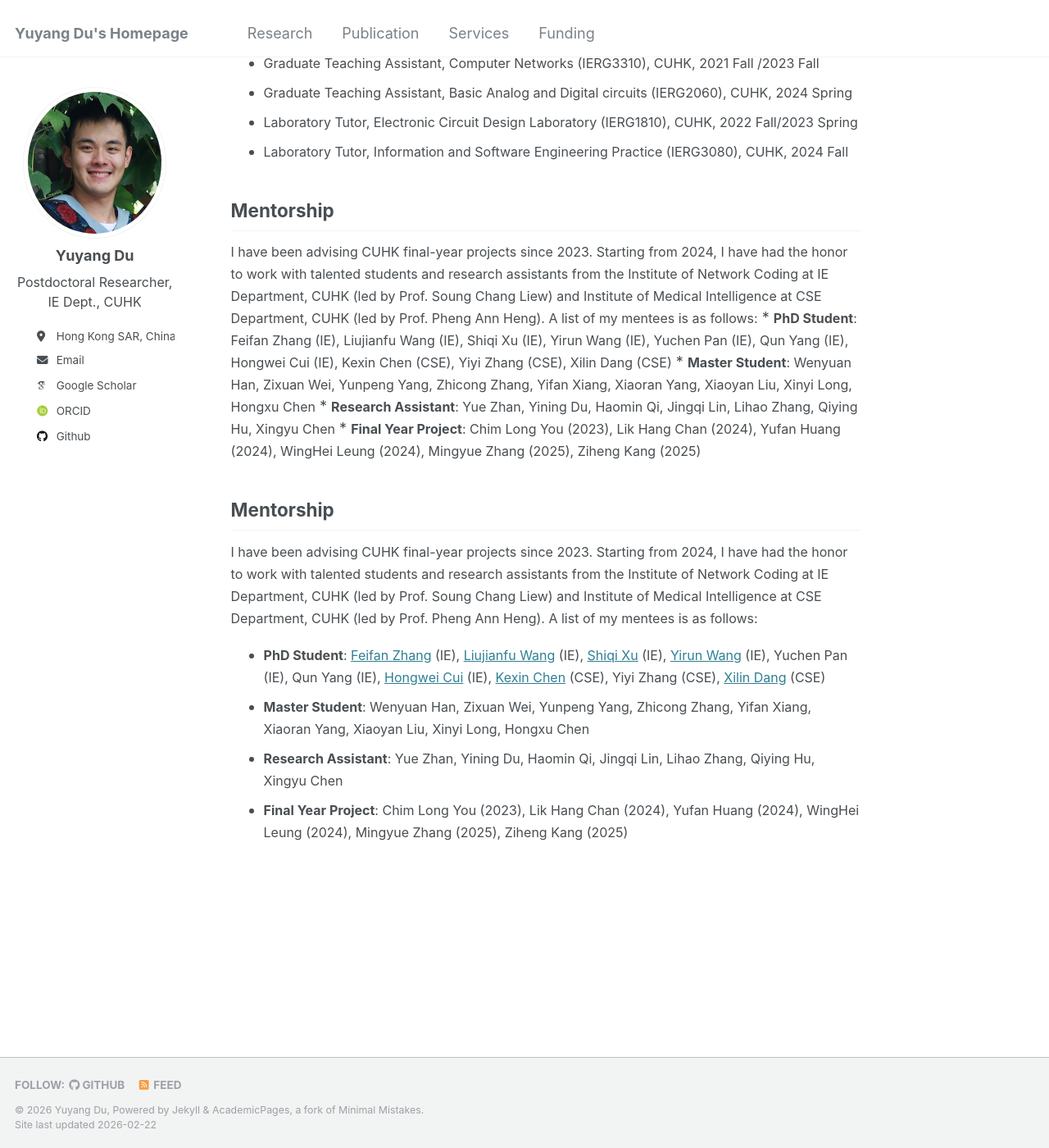
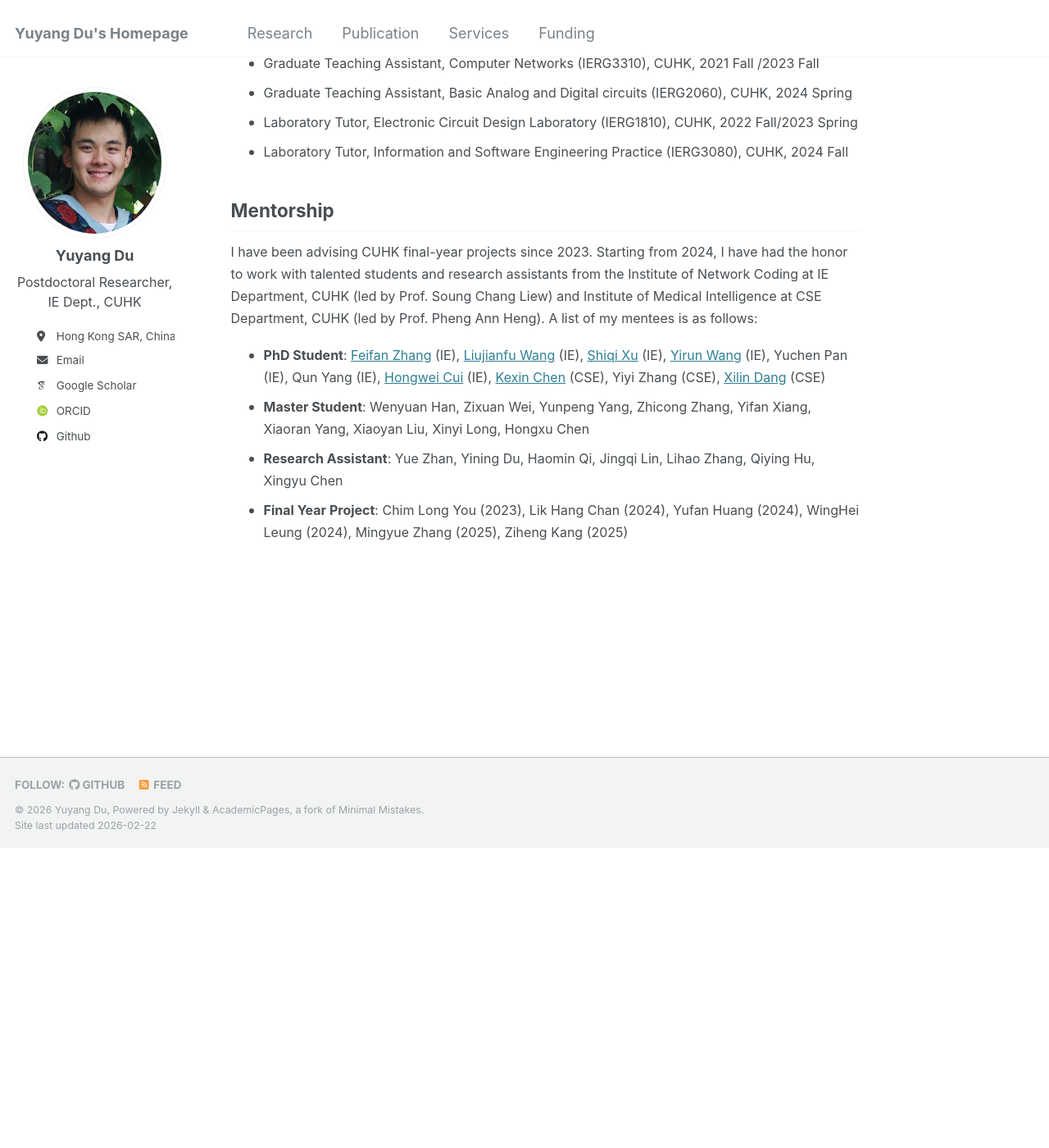
Before and after one commit to yuyangdu01/yuyangdu01.github.io, a Jekyll site: the page built from _pages/service.md, in a window 1280 px wide and 1400 px high, scrolled down 613 px. Shown: the whole window at 82% size. Built offline with Jekyll 4.4.1, drawn with Linux system fonts in a browser that asks for light colours; some web fonts are replaced; after the commit the page ends 1647 px from its top, so only the background shows below that.

Commit message:
Update service.md

```diff
--- a/_pages/service.md
+++ b/_pages/service.md
@@ -37,32 +37,6 @@ Teaching
 * <font size=3>Laboratory Tutor, Electronic Circuit Design Laboratory (IERG1810), CUHK, 2022 Fall/2023 Spring</font>
 * <font size=3>Laboratory Tutor, Information and Software Engineering Practice (IERG3080), CUHK, 2024 Fall</font>
 
-Mentorship
-------
-<div class="mentorship">
-
-<style>
-.mentorship a {
-    color: inherit;
-    text-decoration: none;
-}
-
-.mentorship a:hover {
-    text-decoration: underline;
-}
-</style>
-
-<font size=3>I have been advising CUHK final-year projects since 2023. Starting from 2024, I have had the honor to work with talented students and research assistants from the Institute of Network Coding at IE Department, CUHK (led by Prof. Soung Chang Liew) and Institute of Medical Intelligence at CSE Department, CUHK (led by Prof. Pheng Ann Heng). A list of my mentees is as follows:</font>
-
-* <font size=3> <b>PhD Student</b>: <a href="https://scholar.google.com/citations?user=pUIWEZAAAAAJ">Feifan Zhang</a> (IE), <a href="https://scholar.google.com/citations?user=zHMaH24AAAAJ">Liujianfu Wang</a> (IE), <a href="https://scholar.google.com/citations?user=-PdrGCIAAAAJ">Shiqi Xu</a> (IE), <a href="https://ieeexplore.ieee.org/author/37089175010">Yirun Wang</a> (IE), Yuchen Pan (IE), Qun Yang (IE), <a href="https://scholar.google.com/citations?user=o8vGH6kAAAAJ">Hongwei Cui</a> (IE), <a href="https://scholar.google.com/citations?user=wHMRoIUAAAAJ">Kexin Chen</a> (CSE), Yiyi Zhang (CSE), <a href="https://scholar.google.com/citations?user=XSQsbRsAAAAJ">Xilin Dang</a> (CSE)</font>
-
-* <font size=3> <b>Master Student</b>: Wenyuan Han, Zixuan Wei, Yunpeng Yang, Zhicong Zhang, Yifan Xiang, Xiaoran Yang, Xiaoyan Liu, Xinyi Long, Hongxu Chen</font>
-
-* <font size=3> <b>Research Assistant</b>: Yue Zhan, Yining Du, Haomin Qi, Jingqi Lin, Lihao Zhang, Qiying Hu, Xingyu Chen</font>
-
-* <font size=3> <b>Final Year Project</b>: Chim Long You (2023), Lik Hang Chan (2024), Yufan Huang (2024), WingHei Leung (2024), Mingyue Zhang (2025), Ziheng Kang (2025)</font>
-
-</div>
 
 Mentorship
 ------
```
